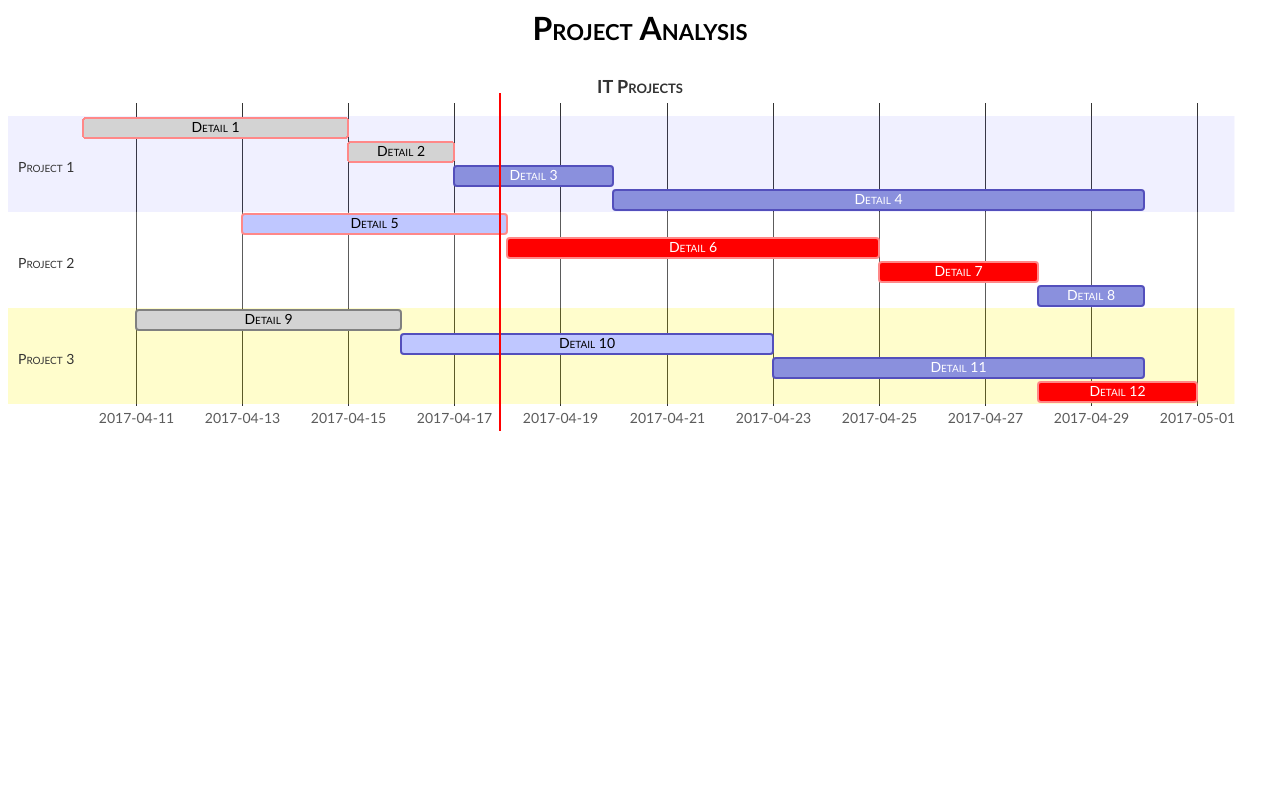
After one commit to MMTidwell/Charting, a PHP site: page /project_gantt.html in a window 1280 px wide. The commit adds this page. Run offline with PHP 8.4, Linux system fonts and the light colour scheme; some libraries are stand-ins or nearby versions.

Commit message:
making new gantt chart for easier display for users

```diff
--- a/gantt_testing/gantt_test.css
+++ b/gantt_testing/gantt_test.css
@@ -12,3 +12,7 @@ text.titleText {
 text, text.sectionTitle {
 	font-size: 14px;
 }
+
+h1 {
+	text-align: center;
+}
--- /dev/null
+++ b/gantt_testing/project_gantt.html
@@ -0,0 +1,40 @@
+<html>
+<head>
+	<meta charset="utf-8">
+	<meta http-equiv="X-UA-Compatible" content="IE=edge">
+	<title>Project Gantt</title>
+
+	<link rel="stylesheet" href="gantt_test.css">
+    <link rel="stylesheet" href="node_modules/mermaid/dist/mermaid.css">
+    <!-- <link rel="stylesheet" href="node_modules/mermaid/dist/mermaid.dark.css"> -->
+    <!-- <link rel="stylesheet" href="../node_modules/mermaid/dist/mermaid.forest.css"> -->
+
+    <script src="node_modules/mermaid/dist/mermaid.js"></script>
+</head>
+<body>
+	<h1>Project Analysis</h1>
+	<div class="mermaid">
+		gantt
+			dateFormat	YYYY-MM-DD
+			title IT Projects
+
+			section Project 1
+			Detail 1	: crit,		done,		job1,		2017-04-10,		5d
+			Detail 2 	: crit, 	done,		job2, 		after job1,		2d
+			Detail 3	:						job3,		after job2,		3d
+			Detail 4	:						job4,		2017-04-20,		10d
+
+			section Project 2
+			Detail 5	: crit,  	active,		job5, 		2017-04-13,		5d
+			Detail 6 	: crit, 				job6,		after job5,		7d
+			Detail 7	: crit,					job7,		after job6,		3d
+			Detail 8	: 						job8,		after job7,		2d
+
+			section Project 3
+			Detail 9	:  		 	done,		job9, 		2017-04-11,		5d
+			Detail 10 	:  			active,		job10,		after job9,		7d
+			Detail 11	: 						job11,		after job10,	7d
+			Detail 12	: crit, 				job12,		2017-04-28,		3d
+	</div>
+</body>
+</html>
--- a/notes/mer_notes.css
+++ b/notes/mer_notes.css
@@ -8,5 +8,5 @@ h1 {
 
 .top {
 	display: inline-block;
-	margin: 2%;
+	margin-right: 2%;
 }
--- a/notes/mer_notes.html
+++ b/notes/mer_notes.html
@@ -12,7 +12,7 @@
 
     <script src="../node_modules/mermaid/dist/mermaid.min.js"></script>
     <!-- // <script>mermaid.initialize({startOnLoad:true});</script> -->
-</head>
+<!-- </head> -->
 <body>
     <h1 id="top">&#9749; Notes on Mermaid! &#9749;</h1>
     <div class="top">
@@ -24,7 +24,8 @@
     <div class="top">
         <h4>Tests:</h4>
         <a href="../gantt_testing/gantt_test.html" target="_blank">Gantt Test</a><br>
-        <a href="../magnet_flow/mag_flow.html" target="_blank">Graph Test</a>
+        <a href="../magnet_flow/mag_flow.html" target="_blank">Graph Test</a><br>
+        <a href="../gantt_testing/project_gantt.html" target="_blank">Gantt Actual</a>
     </div>
 
     <hr align="left" width="75%">
```
